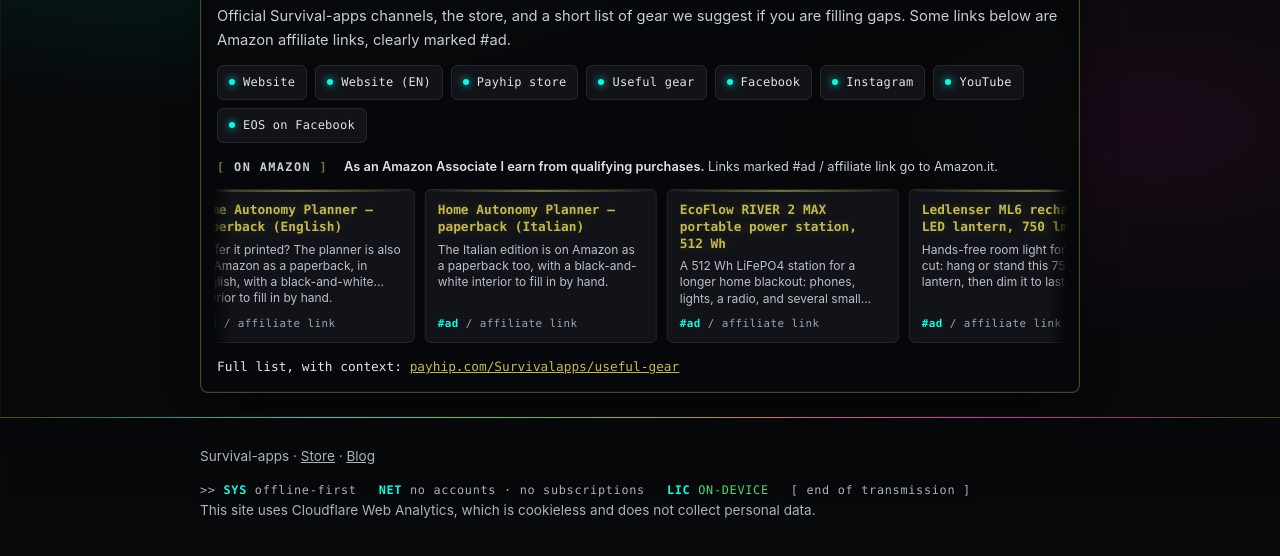
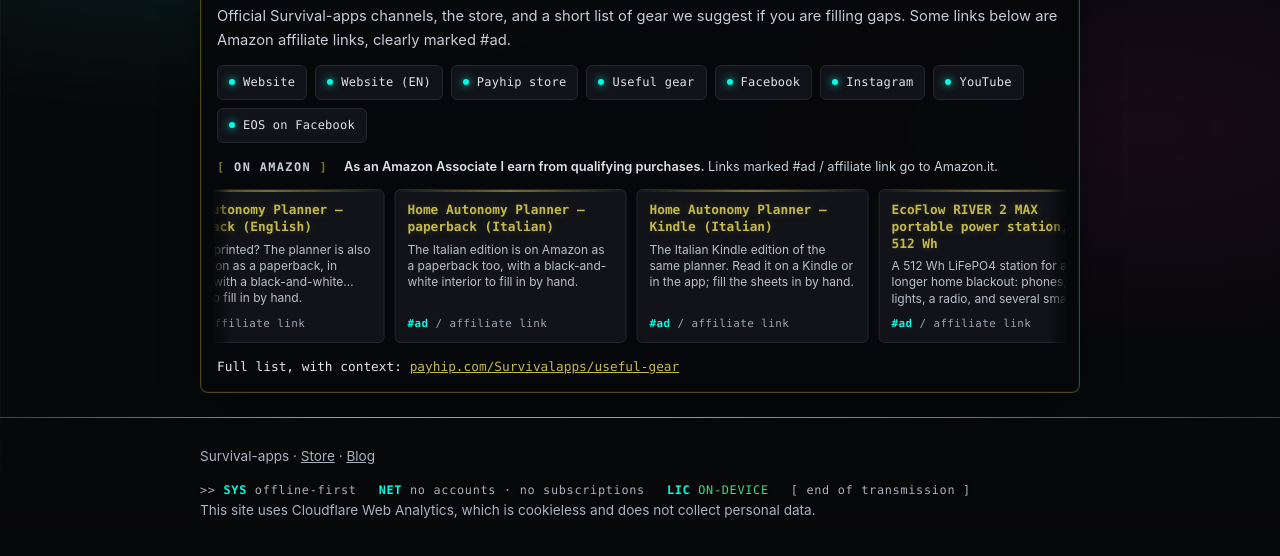
Before and after one commit to Survival-apps/survival-apps.github.io, a plain HTML site: page index.html in a window 1280 px wide. Shown: the part 912-1468 px from the top of the page. Drawn offline with Linux system fonts and the light colour scheme.

Commit message:
Restore the Italian Kindle Planner card on the homepage banner
The Italian Kindle edition (B0HSF64S32) is back in the scrolling strip and the markdown list, after the Italian paperback.

Co-Authored-By: Claude Opus 5.5 <noreply@anthropic.com>

```diff
--- a/index.html
+++ b/index.html
@@ -311,6 +311,11 @@
           <div class="desc">The Italian edition is on Amazon as a paperback too, with a black-and-white interior to fill in by hand.</div>
           <div class="ad"><b>#ad</b> / affiliate link</div>
         </a>
+        <a class="gear-card" href="https://www.amazon.it/dp/B0HSF64S32?tag=survivalapps-21" rel="sponsored noopener" target="_blank">
+          <div class="name">Home Autonomy Planner — Kindle (Italian)</div>
+          <div class="desc">The Italian Kindle edition of the same planner. Read it on a Kindle or in the app; fill the sheets in by hand.</div>
+          <div class="ad"><b>#ad</b> / affiliate link</div>
+        </a>
         <a class="gear-card" href="https://www.amazon.it/dp/B0BFQB86ZL?tag=survivalapps-21" rel="sponsored noopener" target="_blank">
           <div class="name">EcoFlow RIVER 2 MAX portable power station, 512 Wh</div>
           <div class="desc">A 512 Wh LiFePO4 station for a longer home blackout: phones, lights, a radio, and several small appliances at once.</div>
@@ -356,6 +361,11 @@
         <a class="gear-card" href="https://www.amazon.it/dp/B0HSF46M3M?tag=survivalapps-21" rel="sponsored noopener" target="_blank" tabindex="-1">
           <div class="name">Home Autonomy Planner — paperback (Italian)</div>
           <div class="desc">The Italian edition is on Amazon as a paperback too, with a black-and-white interior to fill in by hand.</div>
+          <div class="ad"><b>#ad</b> / affiliate link</div>
+        </a>
+        <a class="gear-card" href="https://www.amazon.it/dp/B0HSF64S32?tag=survivalapps-21" rel="sponsored noopener" target="_blank" tabindex="-1">
+          <div class="name">Home Autonomy Planner — Kindle (Italian)</div>
+          <div class="desc">The Italian Kindle edition of the same planner. Read it on a Kindle or in the app; fill the sheets in by hand.</div>
           <div class="ad"><b>#ad</b> / affiliate link</div>
         </a>
         <a class="gear-card" href="https://www.amazon.it/dp/B0BFQB86ZL?tag=survivalapps-21" rel="sponsored noopener" target="_blank" tabindex="-1">
```
Also changed, not shown: 1 other file.
